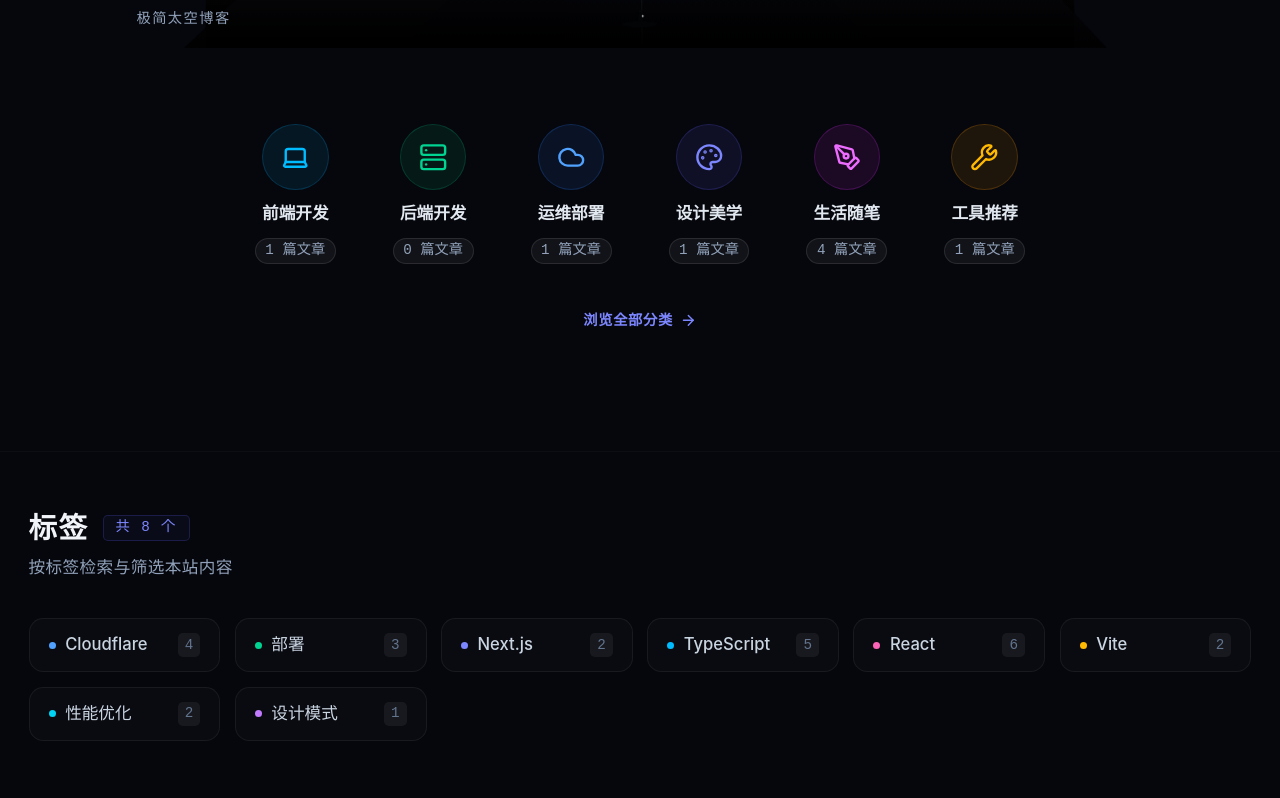
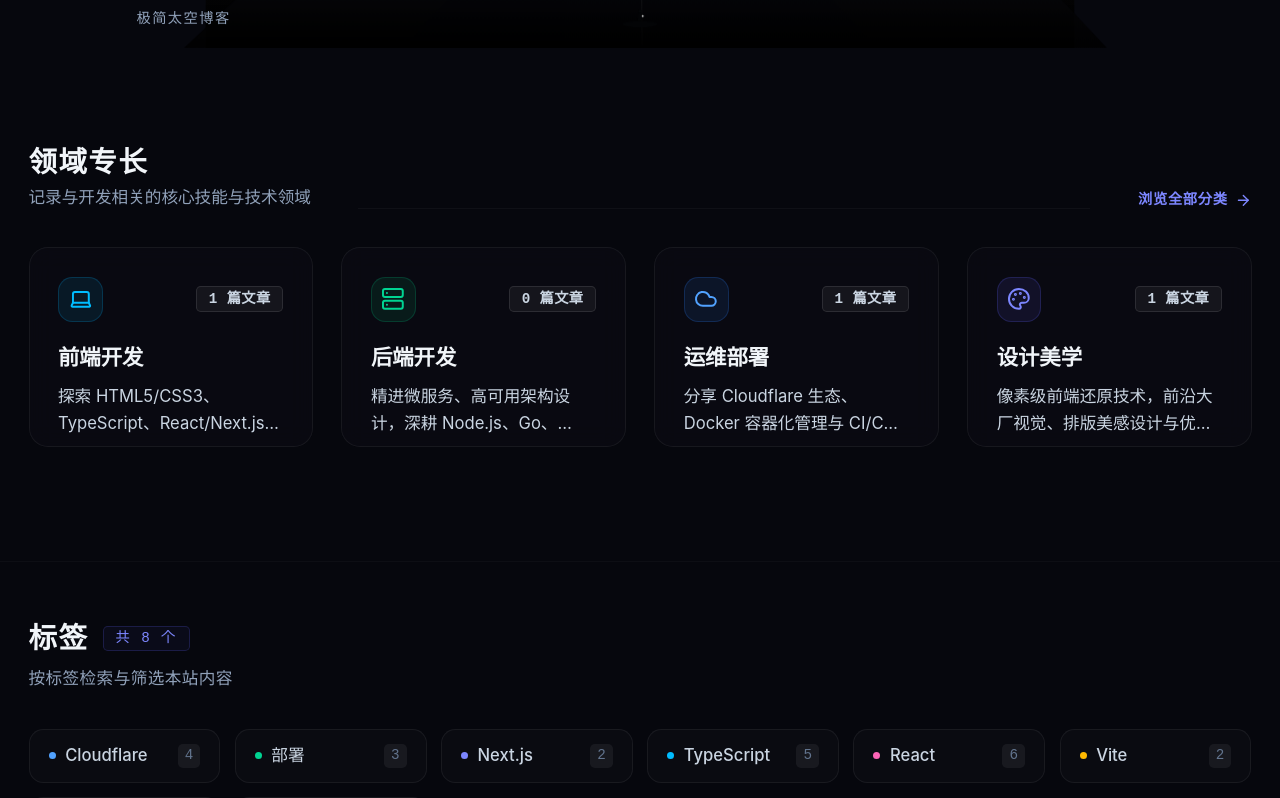
Before and after one commit to luyaoba/Nono-Blog, a React (Vite) app: page / in a window 1280 px wide. Shown: the part 880-1678 px from the top of the page. Built offline with nearby package versions, Linux system fonts and the light colour scheme; no server answers.

Commit message:
fix: 首页分类恢复为矩形卡片布局（保留动态数据）

```diff
--- a/src/components/Hero.tsx
+++ b/src/components/Hero.tsx
@@ -1,7 +1,7 @@
 "use client";
 
 import { motion } from "motion/react";
-import { Code2, Server, Palette, Inbox, ArrowRight, Laptop, Cloud, PenTool, Wrench, Brain, Globe, Cpu, Terminal, Flame, Sparkles, Rocket } from "lucide-react";
+import { ArrowRight, Laptop, Cloud, PenTool, Wrench, Brain, Globe, Cpu, Terminal, Flame, Sparkles, Rocket, Server, Palette } from "lucide-react";
 import type { Category, Article } from "../data/mockAdminData";
 
 interface HeroProps {
@@ -25,21 +25,21 @@ export default function Hero({ onNavigate, glowMode = true, theme = "glow", sett
   const actualGlow = theme === "glow";
   const isZh = language === "zh";
 
-  // Icon mapping by iconType
+  // Icon mapping by iconType (smaller for cards)
   const iconMap: Record<string, React.ReactNode> = {
-    laptop: <Laptop className="w-6 h-6" />,
-    server: <Server className="w-6 h-6" />,
-    cloud: <Cloud className="w-6 h-6" />,
-    palette: <Palette className="w-6 h-6" />,
-    "pen-tool": <PenTool className="w-6 h-6" />,
-    wrench: <Wrench className="w-6 h-6" />,
-    brain: <Brain className="w-6 h-6" />,
-    globe: <Globe className="w-6 h-6" />,
-    cpu: <Cpu className="w-6 h-6" />,
-    terminal: <Terminal className="w-6 h-6" />,
-    flame: <Flame className="w-6 h-6" />,
-    sparkles: <Sparkles className="w-6 h-6" />,
-    rocket: <Rocket className="w-6 h-6" />,
+    laptop: <Laptop className="w-5 h-5" />,
+    server: <Server className="w-5 h-5" />,
+    cloud: <Cloud className="w-5 h-5" />,
+    palette: <Palette className="w-5 h-5" />,
+    "pen-tool": <PenTool className="w-5 h-5" />,
+    wrench: <Wrench className="w-5 h-5" />,
+    brain: <Brain className="w-5 h-5" />,
+    globe: <Globe className="w-5 h-5" />,
+    cpu: <Cpu className="w-5 h-5" />,
+    terminal: <Terminal className="w-5 h-5" />,
+    flame: <Flame className="w-5 h-5" />,
+    sparkles: <Sparkles className="w-5 h-5" />,
+    rocket: <Rocket className="w-5 h-5" />,
   };
 
   // Color mapping by iconType
@@ -61,10 +61,20 @@ export default function Hero({ onNavigate, glowMode = true, theme = "glow", sett
 
   // Compute category display list with article counts
   const validCats = categories.filter(c => c.title && c.title.trim());
-  const fallbackCats = isZh
-    ? [{ id: "frontend", title: "前端开发", iconType: "laptop", colorName: "前端开发" }, { id: "backend", title: "后端开发", iconType: "server", colorName: "后端开发" }, { id: "cloud", title: "运维部署", iconType: "cloud", colorName: "Cloudflare" }, { id: "design", title: "设计美学", iconType: "palette", colorName: "设计美学" }]
-    : [{ id: "frontend", title: "Frontend", iconType: "laptop", colorName: "前端开发" }, { id: "backend", title: "Backend", iconType: "server", colorName: "后端开发" }, { id: "cloud", title: "DevOps", iconType: "cloud", colorName: "Cloudflare" }, { id: "design", title: "Design", iconType: "palette", colorName: "设计美学" }];
-  const displayCats = (validCats.length > 0 ? validCats : fallbackCats).slice(0, 6);
+  const fallbackCatsZh = [
+    { id: "frontend", title: "前端开发", desc: "精研 React、Next.js、Vite 等前沿技术栈与极致性能优化。", iconType: "laptop", colorName: "前端开发" },
+    { id: "backend", title: "后端开发", desc: "构建高可用分布式服务，精进 Node.js、Go、数据库设计。", iconType: "server", colorName: "后端开发" },
+    { id: "cloud", title: "运维部署", desc: "分享 Cloudflare 生态、Docker 容器化与 CI/CD 极速部署实践。", iconType: "cloud", colorName: "Cloudflare" },
+    { id: "design", title: "设计美学", desc: "像素级前端还原技术，前沿视觉、排版美感设计与优雅微交互。", iconType: "palette", colorName: "设计美学" },
+  ];
+  const fallbackCatsEn = [
+    { id: "frontend", title: "Frontend", desc: "Deep dive into React, Next.js, Vite and pixel-perfect performance.", iconType: "laptop", colorName: "前端开发" },
+    { id: "backend", title: "Backend", desc: "Building distributed services with Node.js, Go, and elegant databases.", iconType: "server", colorName: "后端开发" },
+    { id: "cloud", title: "DevOps", desc: "Cloudflare ecosystem, Docker containerization and CI/CD best practices.", iconType: "cloud", colorName: "Cloudflare" },
+    { id: "design", title: "Design", desc: "Pixel-perfect UI, visual aesthetics, typography and elegant interactions.", iconType: "palette", colorName: "设计美学" },
+  ];
+  const fallbackCats = isZh ? fallbackCatsZh : fallbackCatsEn;
+  const displayCats = (validCats.length > 0 ? validCats : fallbackCats).slice(0, 4);
   const getCatsCount = (cat: any) => cat.colorName === "全部" ? articles.length : articles.filter(a => a.category === cat.colorName).length;
 
   return (
@@ -330,49 +340,86 @@ export default function Hero({ onNavigate, glowMode = true, theme = "glow", sett
           )}
         </motion.div>
 
-        {/* Category Icon Buttons Row - matching reference design */}
-        <div className="w-full mt-16 text-center">
-          <div className="flex items-center justify-center gap-8 md:gap-12 flex-wrap">
+        {/* Feature Grid Section - 领域专长卡片 */}
+        <div className="w-full mt-20 text-left">
+          <div className="flex flex-col md:flex-row md:items-end justify-between mb-8 gap-4">
+            <div>
+              <h2 className={`text-xl md:text-2xl font-bold tracking-wider ${isLight ? "text-slate-800" : "text-slate-100"}`}>
+                {isZh ? "领域专长" : "Areas of Expertise"}
+              </h2>
+              <p className={`text-sm mt-1 ${isLight ? "text-slate-600" : "text-slate-400"}`}>
+                {isZh ? "记录与开发相关的核心技能与技术领域" : "Documenting core skills and technical domains"}
+              </p>
+            </div>
+            <div className={`h-[1px] flex-grow mx-0 md:mx-6 hidden md:block ${isLight ? "bg-[#e5e2db]" : "bg-white/[0.04]"}`} />
+            <button
+              onClick={() => onNavigate("categories")}
+              className={`group inline-flex items-center gap-1.5 text-xs font-semibold tracking-wider uppercase transition-all ${
+                isLight ? "text-indigo-600 hover:text-indigo-700" : "text-indigo-400 hover:text-indigo-300"
+              }`}
+            >
+              {isZh ? "浏览全部分类" : "All Categories"} <ArrowRight className="w-3.5 h-3.5 transition-transform group-hover:translate-x-1" />
+            </button>
+          </div>
+
+          <div className="grid grid-cols-1 sm:grid-cols-2 lg:grid-cols-4 gap-6" id="hero-feature-grids">
             {displayCats.map((cat, index) => {
               const count = getCatsCount(cat);
               const iconType = cat.iconType || "laptop";
               const colors = colorMap[iconType] || colorMap.laptop;
+              const desc = (cat as any).desc || "";
               return (
-                <motion.button
+                <motion.div
                   key={cat.id}
-                  initial={{ opacity: 0, y: 20 }}
+                  initial={{ opacity: 0, y: 30 }}
                   animate={{ opacity: 1, y: 0 }}
-                  transition={{ duration: 0.6, delay: 0.3 + index * 0.08 }}
+                  transition={{ duration: 0.8, delay: 0.4 + index * 0.1 }}
                   onClick={() => onNavigate("articles")}
-                  className="group flex flex-col items-center gap-2.5 cursor-pointer"
+                  className={`group cursor-pointer p-6 rounded-2xl border backdrop-blur-md transition-all duration-300 relative overflow-hidden flex flex-col justify-between h-[200px] ${
+                    isLight
+                      ? "bg-[#fefdfb]/80 border-[#e5e2db]/60 hover:bg-[#fefdfb] hover:border-indigo-200 hover:shadow-[0_8px_30px_rgba(99,102,241,0.06)]"
+                      : "bg-[#0c0d14]/60 border-white/[0.06] hover:border-white/[0.12] hover:bg-[#10121e]/60"
+                  }`}
+                  id={`hero-feature-card-${cat.id}`}
                 >
-                  <div className={`w-14 h-14 rounded-full flex items-center justify-center border transition-all duration-300 ${
-                    colors.bg
-                  } ${colors.border} ${colors.text} group-hover:scale-110 group-hover:shadow-lg ${
-                    isLight ? "group-hover:shadow-indigo-100" : "group-hover:shadow-indigo-500/20"
-                  }`}>
-                    {iconMap[iconType] || iconMap.laptop}
+                  <div className={`absolute top-0 right-0 w-24 h-24 bg-gradient-to-br blur-xl opacity-0 group-hover:opacity-100 transition-opacity duration-500 pointer-events-none ${
+                    isLight ? "from-indigo-500/5 to-transparent" : "from-indigo-500/10 to-transparent"
+                  }`} />
+                  <div>
+                    <div className="flex items-center justify-between mb-4">
+                      <div className={`p-2 rounded-xl border transition-all duration-300 ${
+                        isLight
+                          ? "bg-[#f8f7f4] border-[#e5e2db]/60 group-hover:bg-indigo-50 group-hover:border-indigo-100"
+                          : `${colors.bg} ${colors.border} group-hover:bg-white/[0.05] group-hover:border-white/[0.1]`
+                      }`}>
+                        <span className={colors.text}>{iconMap[iconType] || iconMap.laptop}</span>
+                      </div>
+                      <span className={`text-xs font-mono px-2.5 py-0.5 rounded border tracking-wide font-semibold ${
+                        isLight ? "bg-indigo-50 text-indigo-600 border-indigo-100" : "bg-white/5 text-slate-300 border-white/10"
+                      }`}>
+                        {count} {isZh ? "篇文章" : "articles"}
+                      </span>
+                    </div>
+                    <h3 className={`text-lg font-bold group-hover:translate-x-0.5 transition-all ${
+                      isLight ? "text-slate-800" : "text-slate-100 group-hover:text-white"
+                    }`}>
+                      {cat.title}
+                    </h3>
+                    {desc && (
+                      <p className={`text-sm line-clamp-2 mt-2 leading-relaxed ${isLight ? "text-slate-600" : "text-slate-300"}`}>
+                        {desc}
+                      </p>
+                    )}
                   </div>
-                  <span className={`text-sm font-semibold ${isLight ? "text-slate-700" : "text-slate-200"}`}>{cat.title}</span>
-                  <span className={`text-xs font-mono px-2 py-0.5 rounded-full border ${
-                    isLight ? "bg-slate-50 border-slate-200 text-slate-500" : "bg-white/5 border-white/10 text-slate-400"
-                  }`}>
-                    {count} {isZh ? "篇文章" : "articles"}
-                  </span>
-                </motion.button>
+                  <div className="flex justify-end pt-2">
+                    <span className={`text-xs font-mono group-hover:text-indigo-500 transition-colors ${isLight ? "text-slate-500" : "text-slate-400"}`}>
+                      {isZh ? "探索更多 →" : "Explore →"}
+                    </span>
+                  </div>
+                </motion.div>
               );
             })}
           </div>
-
-          {/* Browse All link */}
-          <button
-            onClick={() => onNavigate("categories")}
-            className={`group inline-flex items-center gap-1.5 text-xs font-semibold tracking-wider uppercase mt-10 transition-all ${
-              isLight ? "text-indigo-600 hover:text-indigo-700" : "text-indigo-400 hover:text-indigo-300"
-            }`}
-          >
-            {isZh ? "浏览全部分类" : "All Categories"} <ArrowRight className="w-3.5 h-3.5 transition-transform group-hover:translate-x-1" />
-          </button>
         </div>
       </div>
     </div>
```
